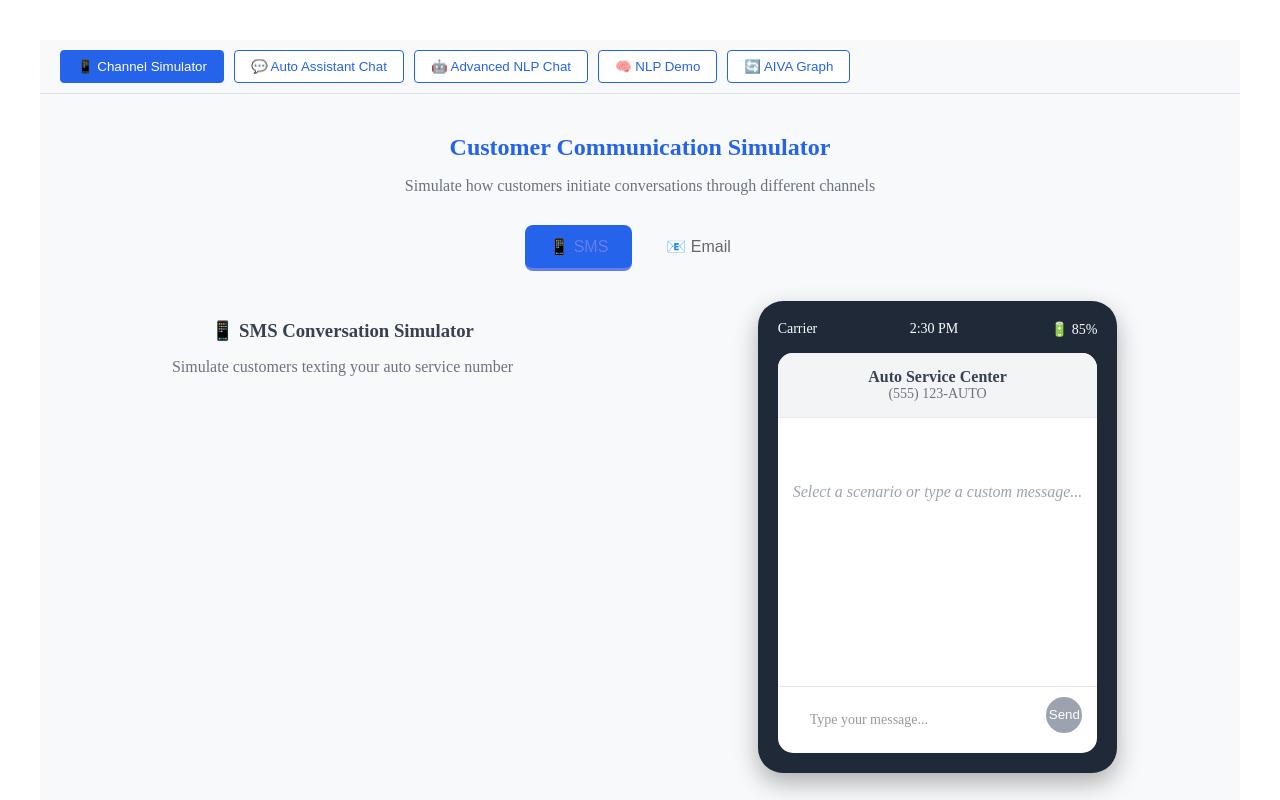
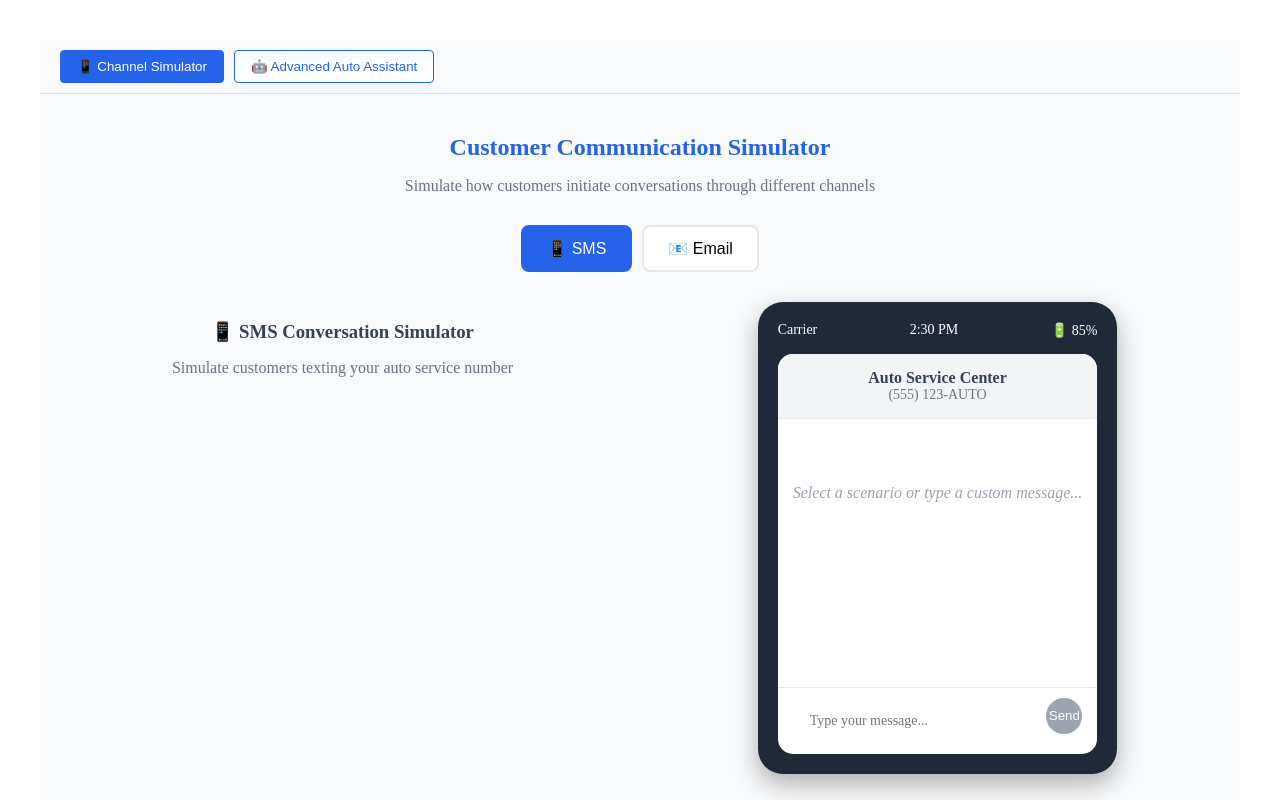
Before and after one commit to mounirrouissi/dsl-diagrams-front, a React (Vite) app: page / in a window 1280 px wide. Shown: the top 800 px of the page. Built offline with nearby package versions, Linux system fonts and the light colour scheme.

Commit message:
improve nlp with quick replies

```diff
--- a/src/App.jsx
+++ b/src/App.jsx
@@ -1,10 +1,7 @@
 import React, { useState } from "react";
 import "./App.css";
-import AivaGraph from "./AivaGraph";
-import ChatContainer from "./components/Chat/ChatContainer";
 import ChannelSimulator from "./components/ChannelSimulator/ChannelSimulator";
 import AdvancedChatInterface from "./components/Chat/AdvancedChatInterface";
-import NLPDemo from "./components/Demo/NLPDemo";
 
 function App() {
   const [currentView, setCurrentView] = useState("simulator"); // 'simulator', 'chat', 'graph', 'advanced-chat', or 'nlp-demo'
@@ -45,6 +42,7 @@ function App() {
         >
           📱 Channel Simulator
         </button>
+
         <button
           onClick={() => setCurrentView("chat")}
           style={{
@@ -56,50 +54,10 @@ function App() {
             cursor: "pointer",
           }}
         >
-          💬 Auto Assistant Chat
-        </button>
-        <button
-          onClick={() => setCurrentView("advanced-chat")}
-          style={{
-            padding: "8px 16px",
-            background: currentView === "advanced-chat" ? "#2563eb" : "white",
-            color: currentView === "advanced-chat" ? "white" : "#2563eb",
-            border: "1px solid #2563eb",
-            borderRadius: "4px",
-            cursor: "pointer",
-          }}
-        >
-          🤖 Advanced NLP Chat
-        </button>
-        <button
-          onClick={() => setCurrentView("nlp-demo")}
-          style={{
-            padding: "8px 16px",
-            background: currentView === "nlp-demo" ? "#2563eb" : "white",
-            color: currentView === "nlp-demo" ? "white" : "#2563eb",
-            border: "1px solid #2563eb",
-            borderRadius: "4px",
-            cursor: "pointer",
-          }}
-        >
-          🧠 NLP Demo
-        </button>
-        <button
-          onClick={() => setCurrentView("graph")}
-          style={{
-            padding: "8px 16px",
-            background: currentView === "graph" ? "#2563eb" : "white",
-            color: currentView === "graph" ? "white" : "#2563eb",
-            border: "1px solid #2563eb",
-            borderRadius: "4px",
-            cursor: "pointer",
-          }}
-        >
-          🔄 AIVA Graph
+          🤖 Advanced Auto Assistant
         </button>
 
-        {(currentView === "chat" || currentView === "advanced-chat") &&
-          chatContext && (
+        {currentView === "chat" && chatContext && (
           <div
             style={{
               marginLeft: "auto",
@@ -110,14 +68,13 @@ function App() {
           >
             <span style={{ fontSize: "14px", color: "#6b7280" }}>
               {chatContext.channel === "sms" ? "📱" : "📧"}{" "}
-                {chatContext.customerInfo.name} |{" "}
-                {typeof chatContext.customerInfo.vehicle === "string"
+              {chatContext.customerInfo.name} | {
+                typeof chatContext.customerInfo.vehicle === 'string'
                   ? chatContext.customerInfo.vehicle
                   : chatContext.customerInfo.vehicle
-                  ? `${chatContext.customerInfo.vehicle.year || ""} ${
-                      chatContext.customerInfo.vehicle.make || ""
-                    } ${chatContext.customerInfo.vehicle.model || ""}`.trim()
-                  : "Vehicle"}
+                    ? `${chatContext.customerInfo.vehicle.year || ''} ${chatContext.customerInfo.vehicle.make || ''} ${chatContext.customerInfo.vehicle.model || ''}`.trim()
+                    : 'Vehicle'
+              }
             </span>
             <button
               onClick={handleBackToSimulator}
@@ -139,9 +96,7 @@ function App() {
       {currentView === "simulator" && (
         <ChannelSimulator onStartChat={handleStartChat} />
       )}
-      {currentView === "chat" && <ChatContainer initialContext={chatContext} />}
-      {currentView === "advanced-chat" && <AdvancedChatInterface />}
-      {currentView === "nlp-demo" && <NLPDemo />}
+      {currentView === "chat" && <AdvancedChatInterface initialContext={chatContext} />}
       {currentView === "graph" && <AivaGraph />}
     </div>
   );
--- a/src/components/Chat/AdvancedChatInterface.jsx
+++ b/src/components/Chat/AdvancedChatInterface.jsx
@@ -1,7 +1,7 @@
 import React, { useState, useEffect, useRef } from "react";
 import "./AdvancedChat.css";
 
-const AdvancedChatInterface = () => {
+const AdvancedChatInterface = ({ initialContext = null }) => {
   const [messages, setMessages] = useState([]);
   const [inputMessage, setInputMessage] = useState("");
   const [sessionId, setSessionId] = useState(null);
@@ -12,7 +12,64 @@ const AdvancedChatInterface = () => {
   const API_BASE_URL = "http://localhost:8080/api/chat";
 
   useEffect(() => {
-    // Initialize with welcome message
+    // Initialize context from channel simulator if provided
+    if (initialContext) {
+      const mappedContext = {
+        customerName: initialContext.customerInfo?.name || initialContext.customerName,
+        customerId: initialContext.customerInfo?.customerId || initialContext.customerId,
+        vehicle: initialContext.customerInfo?.vehicle || initialContext.vehicle,
+        channel: initialContext.channel,
+      };
+      setContext(mappedContext);
+
+      // Generate session ID
+      const newSessionId = `session_${Date.now()}_${Math.random().toString(36).substring(2, 11)}`;
+      setSessionId(newSessionId);
+
+      // Create channel-specific welcome message
+      const vehicleDisplay = mappedContext.vehicle
+        ? (typeof mappedContext.vehicle === 'string'
+            ? mappedContext.vehicle
+            : `${mappedContext.vehicle.year || ''} ${mappedContext.vehicle.make || ''} ${mappedContext.vehicle.model || ''}`.trim())
+        : "vehicle";
+
+      let welcomeText;
+      switch (initialContext.channel) {
+        case "sms":
+          welcomeText = `Hi ${mappedContext.customerName}! I received your text message. I'm your advanced auto service assistant and I'm here to help you with your ${vehicleDisplay}. Let me assist you right away.`;
+          break;
+        case "email":
+          welcomeText = `Hello ${mappedContext.customerName}, thank you for your email${
+            initialContext.subject ? ` regarding "${initialContext.subject}"` : ""
+          }. I'm your advanced auto service assistant and I'll help you with your inquiry about your ${vehicleDisplay}.`;
+          break;
+        default:
+          welcomeText = `Hello ${mappedContext.customerName}! I'm your advanced auto service assistant. I'm here to help you with your ${vehicleDisplay}.`;
+      }
+
+      addMessage({
+        text: welcomeText,
+        sender: "bot",
+        timestamp: new Date(),
+        intent: "greeting",
+        confidence: 1.0,
+        sentiment: "positive",
+      });
+
+      // If there's an initial message, process it
+      if (initialContext.initialMessage) {
+        setTimeout(() => {
+          addMessage({
+            text: initialContext.initialMessage,
+            sender: "user",
+            timestamp: new Date(),
+          });
+          setInputMessage(initialContext.initialMessage);
+          setTimeout(() => sendMessage(), 100);
+        }, 500);
+      }
+    } else {
+      // Default welcome message
       addMessage({
         text: "Hello! I'm your advanced auto service assistant. I can help with vehicle maintenance, service bookings, and answer questions about your car. What's your name?",
         sender: "bot",
@@ -21,7 +78,8 @@ const AdvancedChatInterface = () => {
         confidence: 1.0,
         sentiment: "positive",
       });
-  }, []);
+    }
+  }, [initialContext]);
 
   useEffect(() => {
     scrollToBottom();
--- a/src/components/Chat/ChatContainer.jsx
+++ b/src/components/Chat/ChatContainer.jsx
@@ -73,14 +73,11 @@ const ChatContainer = ({ initialContext = null }) => {
         // Add bot response to chat
         const botMessage = {
           id: Date.now() + 1,
-          text: response.message || "Test response message",
+          text: response.message || "I'm here to help with your automotive needs. How can I assist you?",
           sender: "bot",
           timestamp: new Date().toISOString(),
           intent: response.intent,
-          quickReplies: response.quickReplies || [
-            { text: "Test Reply 1", label: "Test Reply 1" },
-            { text: "Test Reply 2", label: "Test Reply 2" }
-          ],
+          quickReplies: response.quickReplies || [],
         };
 
         console.log('Bot message to add:', botMessage);
```
Lines whose indentation alone changed are shown as unchanged.
